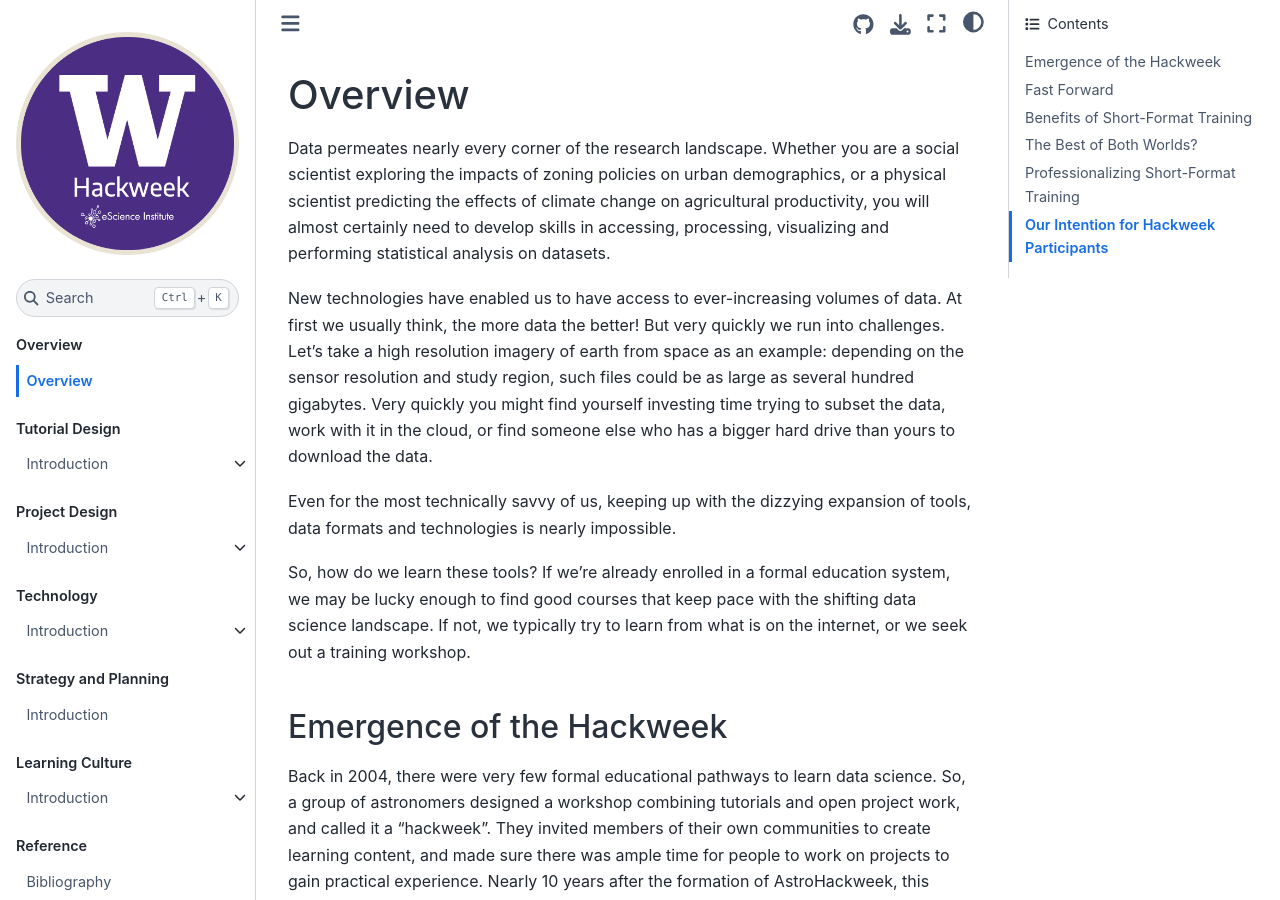
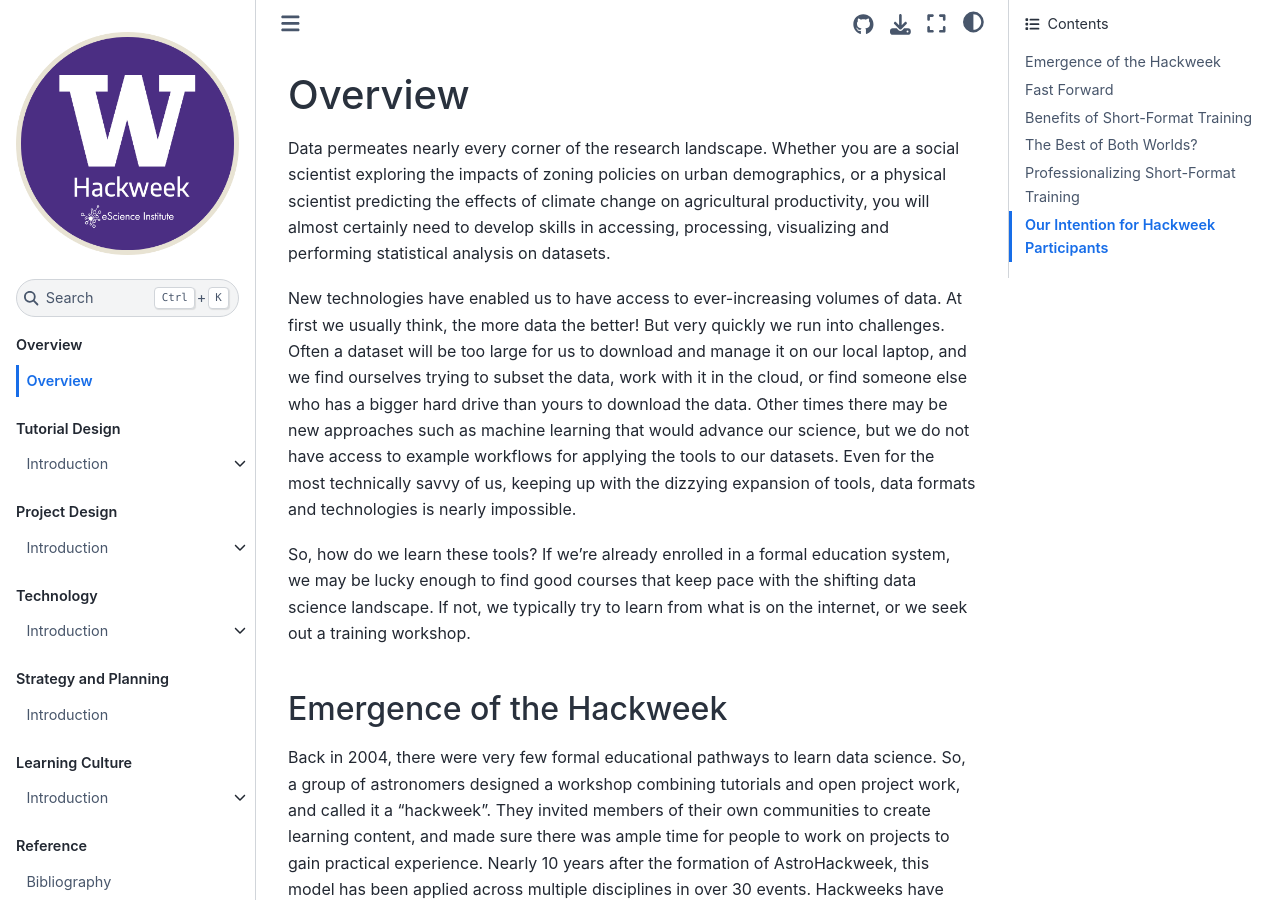
Before and after one commit to uwhackweek/hackweeks-as-a-service, a Jupyter Book: the page built from docs/overview.md, in a window 1280 px wide and 900 px high. Built offline with Jupyter Book 1.0.4 settings and Sphinx 7.4.7 and the Sphinx Book theme 1.1.4, drawn with Linux system fonts in a browser that asks for light colours; pages that are not in the unit, such as notebooks, are missing from menus; cross-references to code outside the pages are shown as plain code.

Commit message:
adjust wording

```diff
--- a/docs/overview.md
+++ b/docs/overview.md
@@ -2,9 +2,7 @@
 
 Data permeates nearly every corner of the research landscape. Whether you are a social scientist exploring the impacts of zoning policies on urban demographics, or a physical scientist predicting the effects of climate change on agricultural productivity, you will almost certainly need to develop skills in accessing, processing, visualizing and performing statistical analysis on datasets.
 
-New technologies have enabled us to have access to ever-increasing volumes of data. At first we usually think, the more data the better! But very quickly we run into challenges. Let's take a high resolution imagery of earth from space as an example: depending on the sensor resolution and study region, such files could be as large as several hundred gigabytes. Very quickly you might find yourself investing time trying to subset the data, work with it in the cloud, or find someone else who has a bigger hard drive than yours to download the data.
-
-Even for the most technically savvy of us, keeping up with the dizzying expansion of tools, data formats and technologies is nearly impossible.
+New technologies have enabled us to have access to ever-increasing volumes of data. At first we usually think, the more data the better! But very quickly we run into challenges. Often a dataset will be too large for us to download and manage it on our local laptop, and we find ourselves trying to subset the data, work with it in the cloud, or find someone else who has a bigger hard drive than yours to download the data. Other times there may be new approaches such as machine learning that would advance our science, but we do not have access to example workflows for applying the tools to our datasets. Even for the most technically savvy of us, keeping up with the dizzying expansion of tools, data formats and technologies is nearly impossible.
 
 So, how do we learn these tools? If we're already enrolled in a formal education system, we may be lucky enough to find good courses that keep pace with the shifting data science landscape. If not, we typically try to learn from what is on the internet, or we seek out a training workshop.
 
```
